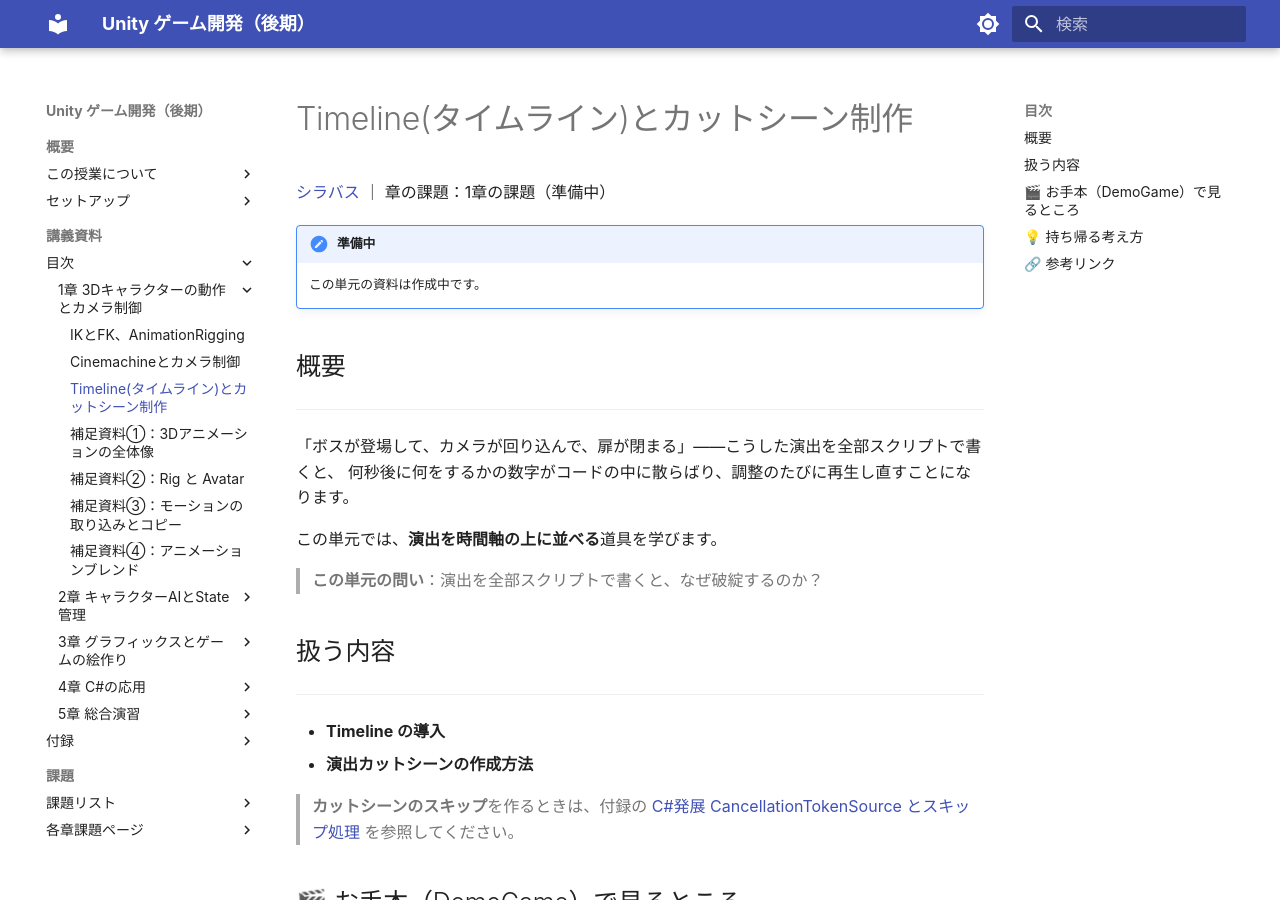
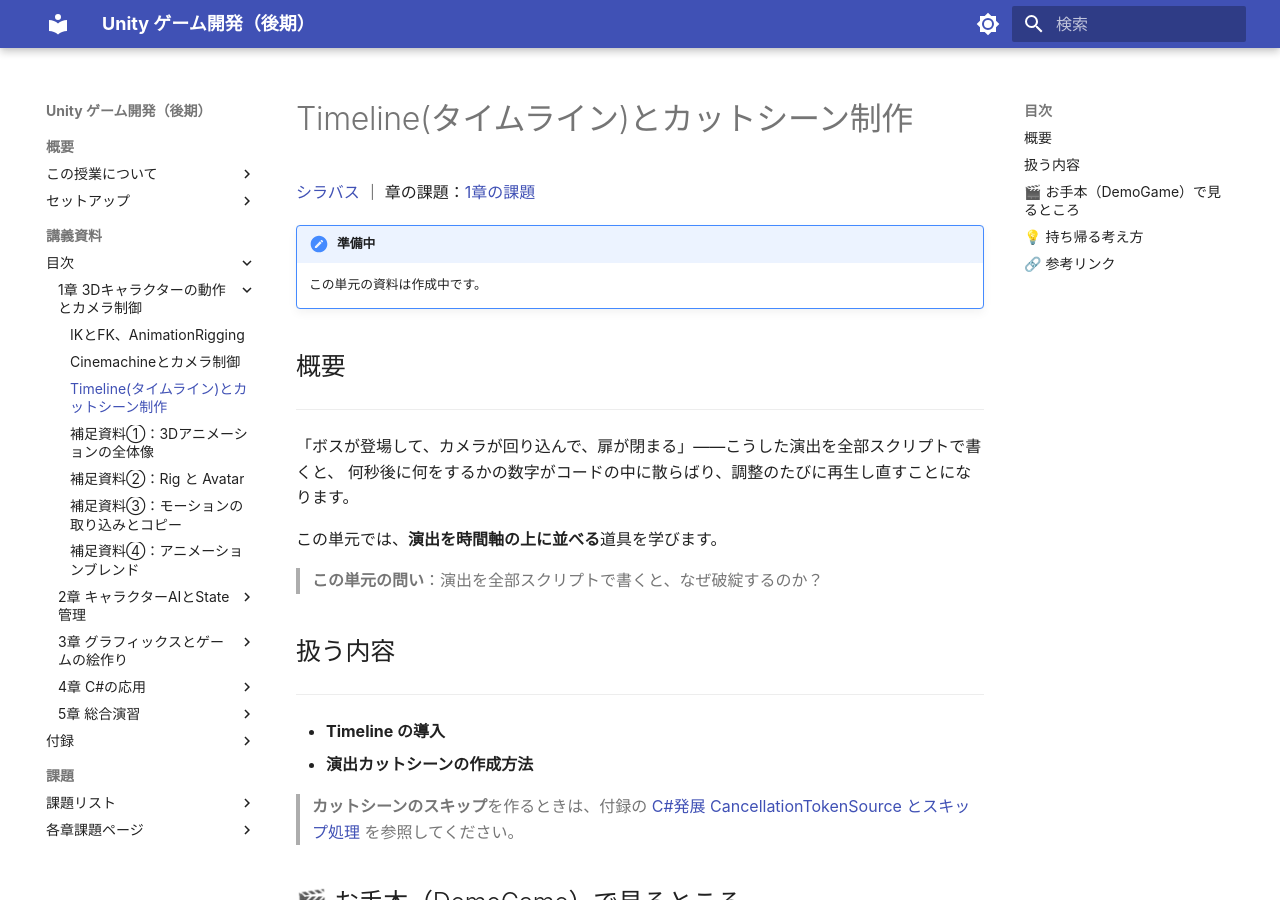
Before and after one commit to M-634/unity-game-dev-advance-docs.github.io, an MkDocs documentation site: the page built from docs/lessons/s1-character-camera/timeline.md, in a window 1280 px wide and 900 px high. Built offline with MkDocs 1.6.1 and Material for MkDocs 9.7.7, drawn with Linux system fonts in a browser that asks for light colours; a script that is not in the unit is left out; part of the change alters nothing that is shown.

```diff
--- a/docs/lessons/s1-character-camera/timeline.md
+++ b/docs/lessons/s1-character-camera/timeline.md
@@ -1,6 +1,6 @@
 # Timeline(タイムライン)とカットシーン制作
 
-[シラバス](../index.md) ｜ 章の課題：1章の課題（準備中）
+[シラバス](../index.md) ｜ 章の課題：[1章の課題](../problems/s1/index.md)
 
 !!! note "準備中"
     この単元の資料は作成中です。
--- a/mkdocs.yml
+++ b/mkdocs.yml
@@ -37,10 +37,10 @@ nav:
             - C#② 状態管理(Stateパターン): s2-ai-state/state-pattern.md
           - 3章 グラフィックスとゲームの絵作り:
             - グラフィックス基礎① Lighting: s3-graphics/lighting.md
-            - グラフィックス基礎② SkyBox: s3-graphics/skybox.md
-            - グラフィックス基礎③ Shader(シェーダー): s3-graphics/shader.md
-            - グラフィックス基礎④ PostProcess(ポストプロセス): s3-graphics/postprocess.md
-            - グラフィックス基礎⑤ SRP(Scriptable Render Pipeline): s3-graphics/srp.md
+            - グラフィックス基礎① Skybox: s3-graphics/skybox.md
+            - グラフィックス基礎② Shader(シェーダー): s3-graphics/shader.md
+            - グラフィックス基礎③ PostProcess(ポストプロセス): s3-graphics/postprocess.md
+            - グラフィックス基礎④ Rendering Pipeline: s3-graphics/srp.md
           - 4章 C#の応用:
             - C#③ ObserverパターンとR3: s4-csharp/r3.md
             - C#④ 設計への誘い MVPパターン: s4-csharp/mvp.md
@@ -59,10 +59,10 @@ nav:
             - １−３ 走りながら上半身だけで攻撃する: problems/s1/s1-3.md
             - １−４ 手を伸ばして押すスイッチを作る: problems/s1/s1-4.md
             - １−５ 坂道や段差で、足を地面に合わせる: problems/s1/s1-5.md
-            - １−６ 別のモーションで、振り下ろした瞬間に当てる: problems/s1/s1-6.md
-            - １−７ 歩き → 走りの切り替わりをなめらかにする: problems/s1/s1-7.md
-            - １−８ 走りながら上半身だけで攻撃する: problems/s1/s1-8.md
-            - １−９ 手を伸ばして押すスイッチを作る: problems/s1/s1-9.md
+            - １−６ 高台に上がったら、引きのカメラに切り替える: problems/s1/s1-6.md
+            - １−７ 右クリックの間だけ、肩越しの構えカメラにする: problems/s1/s1-7.md
+            - １−８ 手書きのカメラに壁の回避を入れて、Cinemachine と比べる: problems/s1/s1-8.md
+            - １−９ 敵を見ながら戦えるロックオンカメラを作る: problems/s1/s1-9.md
 
 
 # theme
```
